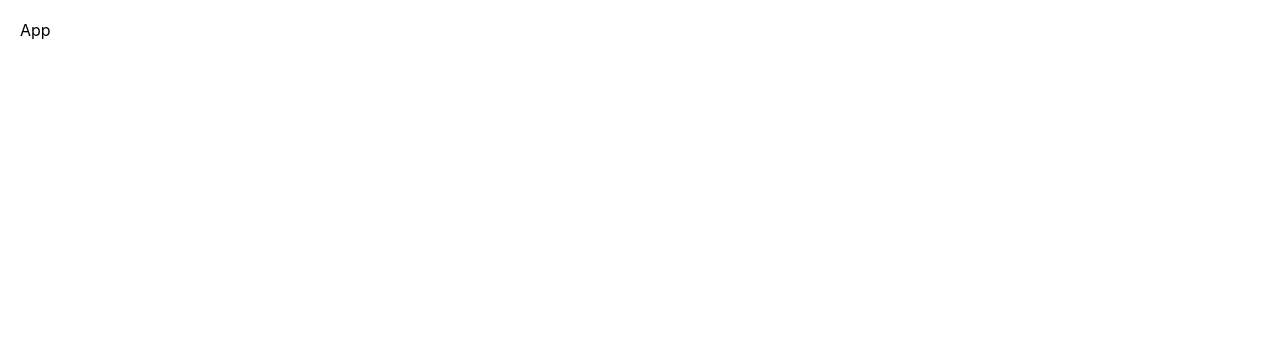
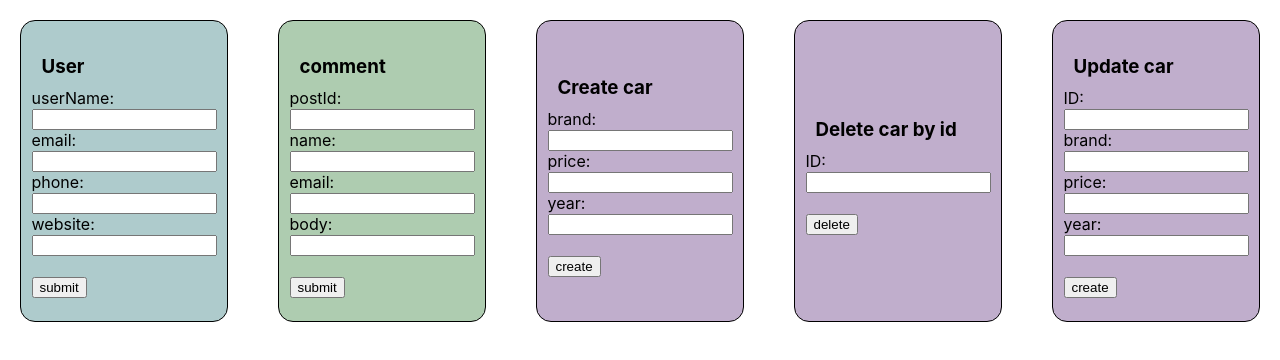
Before and after one commit to ArthurNuriev/reactOkten, a React (Create React App) app in the folder my-app/: page / in a window 1280 px wide. Shown: the top 360 px of the page. Built offline with nearby package versions, Linux system fonts and the light colour scheme.

Commit message:
hw 04 added

```diff
--- a/my-app/src/App.js
+++ b/my-app/src/App.js
@@ -1,10 +1,24 @@
 import './App.css';
+import {UserComponent} from "./components/UserComponent/UserComponent";
+import {PostComponent} from "./components/PostComponent/PostComponent";
+import {CreateCar} from "./components/CarComponent/CreateCar";
+import {DeleteCar} from "./components/CarComponent/DeleteCar";
+import {UpdateCar} from "./components/CarComponent/UpdateCar";
+
+
+
 
 function App() {
 
     return (
         <div className="App">
-            App
+            <UserComponent/>
+            <PostComponent/>
+            <CreateCar/>
+            <DeleteCar/>
+            <UpdateCar/>
+
+
         </div>
     );
 }
--- /dev/null
+++ b/my-app/src/components/CarComponent/Car.module.css
@@ -0,0 +1,15 @@
+.form{
+    display: flex;
+    justify-content: center;
+    align-items: center;
+    background-color: #c0aecc;
+    width: 300px;
+    height: 300px;
+    border-radius: 15px;
+    border: 1px solid black;
+    margin-left: 50px;
+}
+
+h3{
+    margin: 10px;
+}
--- /dev/null
+++ b/my-app/src/components/CarComponent/CreateCar.jsx
@@ -0,0 +1,54 @@
+import React, {useRef} from 'react';
+import styles from "./Car.module.css";
+
+
+const CreateCar = () => {
+
+    let brandRef = useRef(null);
+    let priceRef = useRef(null);
+    let yearRef = useRef(null);
+
+    const handelSubmit = (e) => {
+        e.preventDefault()
+
+        fetch('http://owu.linkpc.net/carsAPI/v1/cars', {
+            method: 'post',
+            headers: {
+                'Accept': 'application/json',
+                'Content-Type': 'application/json'
+            },
+            body: JSON.stringify({
+                brand: brandRef.current.value,
+                price: priceRef.current.value,
+                year: yearRef.current.value
+            })
+        })
+            .then(value => value.json())
+            .then(value => console.log(value))
+    }
+
+    return (
+        <div className={styles.form}>
+            <form onSubmit={handelSubmit}>
+                <h3>Create car</h3>
+                <label>
+                    brand:<br/>
+                    <input type="text" ref={brandRef}/>
+                </label><br/>
+                <label>
+                    price:<br/>
+                    <input type="text" ref={priceRef}/>
+                </label><br/>
+                <label>
+                    year:<br/>
+                    <input type="text" ref={yearRef}/>
+                </label><br/><br/>
+                <label>
+                    <input type="submit" value="create"/>
+                </label>
+            </form>
+        </div>
+    );
+};
+
+export {CreateCar};
--- /dev/null
+++ b/my-app/src/components/CarComponent/DeleteCar.jsx
@@ -0,0 +1,38 @@
+import React, {useRef} from 'react';
+import styles from "./Car.module.css";
+
+
+const DeleteCar = () => {
+
+    let idRef = useRef(null);
+    const handelSubmit = (e) => {
+        e.preventDefault()
+
+        fetch(`http://owu.linkpc.net/carsAPI/v1/cars/${idRef.current.value}`, {
+            method: 'delete',
+            headers: {
+                'Accept': 'application/json',
+                'Content-Type': 'application/json'
+            }
+        })
+            .then(value => value.text())
+            .then(value => console.log(value, idRef.current.value))
+    }
+
+    return (
+        <div className={styles.form}>
+            <form onSubmit={handelSubmit}>
+                <h3>Delete car by id</h3>
+                <label>
+                    ID:<br/>
+                    <input type="text" ref={idRef}/>
+                </label><br/><br/>
+                <label>
+                    <input type="submit" value="delete"/>
+                </label>
+            </form>
+        </div>
+    );
+};
+
+export {DeleteCar};
--- /dev/null
+++ b/my-app/src/components/CarComponent/UpdateCar.jsx
@@ -0,0 +1,57 @@
+import React, {useRef} from 'react';
+import styles from "./Car.module.css";
+const UpdateCar = () => {
+
+    let brandRef = useRef(null);
+    let priceRef = useRef(null);
+    let yearRef = useRef(null);
+    let idRef = useRef(null);
+
+    const handelSubmit = (e) => {
+        e.preventDefault()
+
+        fetch(`http://owu.linkpc.net/carsAPI/v1/cars/${idRef.current.value}`, {
+            method: 'put',
+            headers: {
+                'Accept': 'application/json',
+                'Content-Type': 'application/json'
+            },
+            body: JSON.stringify({
+                brand: brandRef.current.value,
+                price: priceRef.current.value,
+                year: yearRef.current.value
+            })
+        })
+            .then(value => value.json())
+            .then(value => console.log(value))
+    }
+
+    return (
+        <div className={styles.form}>
+            <form onSubmit={handelSubmit}>
+                <h3>Update car</h3>
+                <label>
+                    ID:<br/>
+                    <input type="text" ref={idRef}/>
+                </label><br/>
+                <label>
+                    brand:<br/>
+                    <input type="text" ref={brandRef}/>
+                </label><br/>
+                <label>
+                    price:<br/>
+                    <input type="text" ref={priceRef}/>
+                </label><br/>
+                <label>
+                    year:<br/>
+                    <input type="text" ref={yearRef}/>
+                </label><br/><br/>
+                <label>
+                    <input type="submit" value="create"/>
+                </label>
+            </form>
+        </div>
+    );
+};
+
+export {UpdateCar};
--- /dev/null
+++ b/my-app/src/components/PostComponent/PostComponent.jsx
@@ -0,0 +1,56 @@
+import React, {useEffect, useRef} from 'react';
+import styles from './PostComponent.module.css'
+
+const PostComponent = () => {
+
+    const postIdRef = useRef(null);
+    const nameRef = useRef(null);
+    const emailRef = useRef(null);
+    const bodyRef = useRef(null);
+
+    useEffect(() => console.log('render'));
+
+    const handelSubmit = (e) => {
+        e.preventDefault()
+        fetch(`https://jsonplaceholder.typicode.com/posts/${postIdRef.current.value}/comments`,{
+            method: 'POST',
+            body: JSON.stringify({
+                postId: postIdRef.current.value,
+                title: nameRef.current.value,
+                email: emailRef.current.value,
+                body: bodyRef.current.value
+            })})
+            .then(value => value.json())
+            .then(value => console.log(value))
+    }
+
+    return (
+        <div className={styles.form}>
+
+            <form onSubmit={handelSubmit}>
+                <h3>comment</h3>
+                <label>
+                    postId:<br/>
+                    <input type="text" ref={postIdRef}/>
+                </label><br/>
+                <label>
+                    name:<br/>
+                    <input type="text" ref={nameRef}/>
+                </label><br/>
+                <label>
+                    email:<br/>
+                    <input type="text" ref={emailRef}/>
+                </label><br/>
+                <label>
+                    body:<br/>
+                    <input type="text" ref={bodyRef}/>
+                </label><br/><br/>
+                <label>
+                    <input type="submit" value="submit"/>
+                </label>
+            </form>
+        </div>
+    );
+};
+
+export {PostComponent};
--- /dev/null
+++ b/my-app/src/components/PostComponent/PostComponent.module.css
@@ -0,0 +1,15 @@
+.form{
+    display: flex;
+    justify-content: center;
+    align-items: center;
+    background-color: #aeccb0;
+    width: 300px;
+    height: 300px;
+    border-radius: 15px;
+    border: 1px solid black;
+    margin-left: 50px;
+}
+
+h3{
+    margin: 10px;
+}
--- /dev/null
+++ b/my-app/src/components/UserComponent/UserComponent.jsx
@@ -0,0 +1,59 @@
+import React, {useEffect, useState} from 'react';
+import styles from './UserComponent.module.css'
+const UserComponent = () => {
+
+    const [formValue, setFormValue] = useState({
+        userName: '',
+        email: '',
+        phone: '',
+        website: ''
+    });
+    const handelFormChange=(key, value)=>{
+        setFormValue(prevState => ({
+            ...prevState,
+            [key]:value
+        }))
+    }
+
+    useEffect(() => {
+        console.log(formValue)
+    },[formValue])
+
+
+    const handelSubmit = (e) => {
+        e.preventDefault()
+        fetch('https://jsonplaceholder.typicode.com/users', {method: 'POST', body: JSON.stringify(formValue)})
+            .then(response => response.json())
+            .then(data => console.log(data))
+        // console.log(formValue)
+    }
+
+    return (
+        <div className={styles.form}>
+            <form onSubmit={handelSubmit}>
+                <h3>User</h3>
+                <label>
+                    userName:<br/>
+                    <input type="text" onChange={(e)=>handelFormChange('userName', e.target.value)} value={formValue.userName}/>
+                </label><br/>
+                <label>
+                    email:<br/>
+                    <input type="text" onChange={(e)=>handelFormChange('email', e.target.value)} value={formValue.email}/>
+                </label><br/>
+                <label>
+                    phone:<br/>
+                    <input type="number" onChange={event => handelFormChange('phone',+event.target.value)} value={formValue.phone}/>
+                </label><br/>
+                <label>
+                    website:<br/>
+                    <input type="text" onChange={event => handelFormChange('website', event.target.value)} value={formValue.website}/>
+                </label><br/><br/>
+                <label>
+                    <input type="submit" value="submit"/>
+                </label>
+            </form>
+        </div>
+    );
+};
+
+export {UserComponent};
--- /dev/null
+++ b/my-app/src/components/UserComponent/UserComponent.module.css
@@ -0,0 +1,14 @@
+.form{
+    display: flex;
+    justify-content: center;
+    align-items: center;
+    background-color: #aecbcc;
+    width: 300px;
+    height: 300px;
+    border-radius: 15px;
+    border: 1px solid black;
+
+}
+h3{
+    margin: 0;
+}
```
